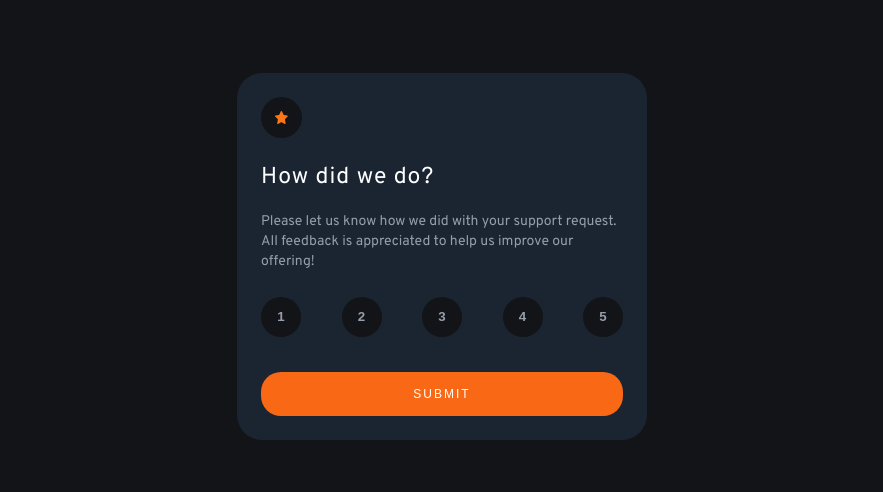
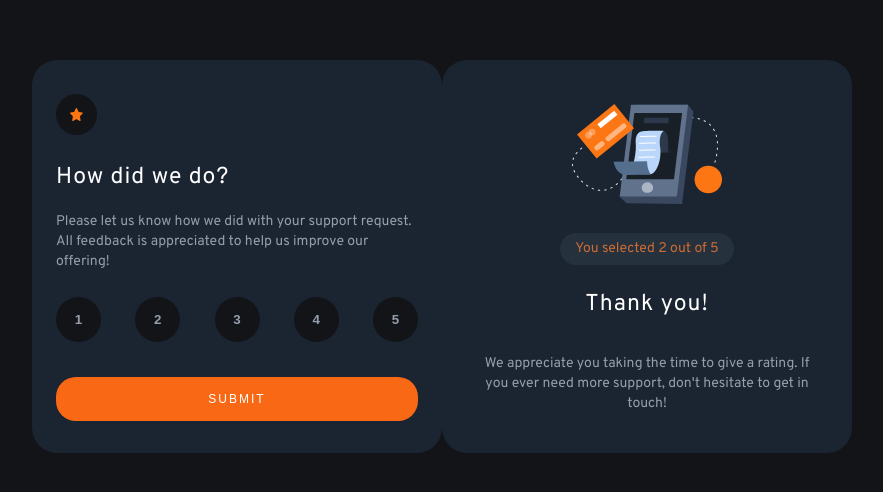
Before and after one commit to KarloDeGuzman/FrontendWork, a plain HTML site: page Interactive-Rating-Component/index.html in a window 1280 px wide. Shown: the part 144-636 px from the top of the page, without its empty margins (198-1081 px from the left). Drawn offline with Linux system fonts and the light colour scheme.

Commit message:
added second component html and css\

```diff
--- a/Interactive-Rating-Component/index.html
+++ b/Interactive-Rating-Component/index.html
@@ -10,7 +10,7 @@
   </head>
   <body>
     <div class="card-container">
-      <div class="card-component">
+      <div id="initial-component" class="card-component">
         <div class="header">
           <img src="./images/icon-star.svg" class="star-image" />
         </div>
@@ -33,28 +33,26 @@
         </div>
       </div>
 
-      <!-- <div class="submitted-component">
-        <div class="header">
-          <img src="./images/illustration-thank-you.svg" class="star-image" />
+      <!-- submission component -->
+      <div id="submission-component" class="card-component">
+        <div class="submitted-image-container">
+          <img
+            src="./images/illustration-thank-you.svg"
+            class="submitted-image"
+          />
         </div>
-        <div class="description">
-          <h1>How did we do?</h1>
+
+        <div class="selection-wrapper">
+          <p class="selection-output">You selected 2 out of 5</p>
+        </div>
+        <div class="submitted-text-description">
+          <h1>Thank you!</h1>
           <p>
-            Please let us know how we did with your support request. All
-            feedback is appreciated to help us improve our offering!
+            We appreciate you taking the time to give a rating. If you ever need
+            more support, don't hesitate to get in touch!
           </p>
         </div>
-        <div class="rating">
-          <button id="rating-1" class="rating-button">1</button>
-          <button id="rating-2" class="rating-button">2</button>
-          <button id="rating-3" class="rating-button">3</button>
-          <button id="rating-4" class="rating-button">4</button>
-          <button id="rating-5" class="rating-button">5</button>
-        </div>
-        <div class="button-container">
-          <button class="submit-button">SUBMIT</button>
-        </div>
-      </div> -->
+      </div>
     </div>
   </body>
 </html>
--- a/Interactive-Rating-Component/styles.css
+++ b/Interactive-Rating-Component/styles.css
@@ -6,6 +6,7 @@
   --DarkBlue: hsl(215, 29%, 15%);
   --VeryDarkBlue: hsla(216, 12%, 8%);
   --Orange: hsl(22, 95%, 53%);
+  --LighterOrange: hsl(22, 60%, 50%);
 }
 
 * {
@@ -47,6 +48,7 @@ body {
   display: flex;
   justify-content: center;
   align-items: center;
+  margin-top: 1rem;
 }
 
 .star-image {
@@ -55,7 +57,7 @@ body {
 }
 
 .description {
-  margin-top: 2.5rem;
+  margin-top: 2.8rem;
 }
 
 h1 {
@@ -83,8 +85,8 @@ p {
 .rating-button {
   color: var(--LightGrey);
   border-radius: 50%;
-  height: 4rem;
-  width: 4rem;
+  height: 4.5rem;
+  width: 4.5rem;
   background-color: var(--VeryDarkBlue);
   border: none;
   margin-top: 2.5rem;
@@ -117,6 +119,7 @@ p {
   font-weight: 500;
   font-size: 1.2rem;
   letter-spacing: 0.2rem;
+  margin-bottom: 0.8rem;
 }
 
 .submit-button:active {
@@ -125,6 +128,43 @@ p {
 }
 
 /* Submitted Component */
+#submission-component {
+  display: flex;
+  flex-direction: column;
+  justify-content: center;
+  align-items: center;
+}
+
+.submitted-image {
+  width: 15rem;
+  height: 10rem;
+  margin-top: 2rem;
+}
+
+.submitted-text-description {
+  margin-top: 2.5rem;
+  text-align: center;
+}
+
+.selection-wrapper {
+  margin-top: 2.5rem;
+  background-color: hsla(212, 20%, 25%, 0.5);
+  border-radius: 1.8rem;
+  display: flex;
+  justify-content: center;
+  align-items: center;
+  padding: 0.6rem 1.5rem;
+  color: var(--Orange);
+}
+
+.selection-output {
+  color: var(--LighterOrange);
+}
+
+.submitted-text-description p {
+  text-align: center;
+  padding: 1.5rem;
+}
 
 /* Media Queries */
 @media screen and (min-width: 1440px) {
```
Also changed, not shown: 1 other file.
